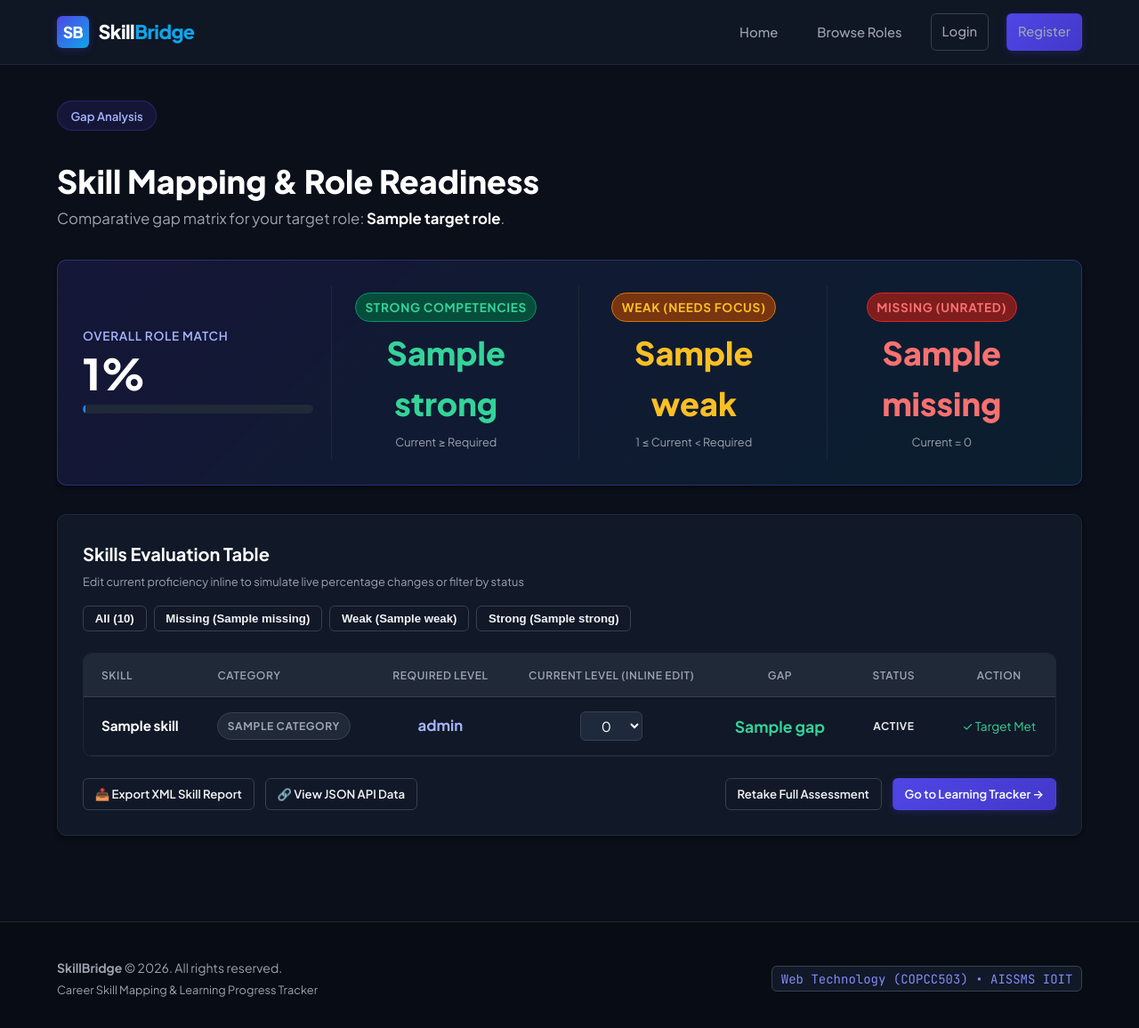
After one commit to Dev-43/WT_Mini_Project, a Django app: template core/templates/core/result.html in a window 1280 px wide. The commit adds this page. Shown: the whole page at 89% size. Run offline with Django 3.2, Linux system fonts and the light colour scheme; the template is opened without the code that fills it: most values are stand-ins (such as "Sample title", 1, 10 or a date in 2020).

Commit message:
Step 8: Implement skill mapping gap calculation logic and interactive result matrix

```diff
--- a/core/static/core/css/style.css
+++ b/core/static/core/css/style.css
@@ -488,13 +488,23 @@ main.site-main {
   margin-bottom: 1.25rem;
   background: linear-gradient(135deg, #ffffff 40%, #94a3b8 100%);
   -webkit-background-clip: text;
+  background-clip: text;
   -webkit-text-fill-color: transparent;
 }
 
 .hero-title .gradient-text {
   background: linear-gradient(135deg, #818cf8 0%, #38bdf8 100%);
   -webkit-background-clip: text;
+  background-clip: text;
   -webkit-text-fill-color: transparent;
+}
+
+.gap-positive {
+  color: #f87171;
+}
+
+.gap-zero {
+  color: #34d399;
 }
 
 .hero-subtitle {
--- /dev/null
+++ b/core/templates/core/result.html
@@ -0,0 +1,275 @@
+{% extends 'master.html' %}
+
+{% block title %}Skill Mapping & Gap Analysis - SkillBridge{% endblock %}
+
+{% block content %}
+<div style="margin-bottom: 2rem;">
+  <span class="hero-tag">Gap Analysis</span>
+  <h1 style="font-size: 2.25rem; font-weight: 800; color: #fff; margin-top: 0.5rem;">Skill Mapping & Role Readiness</h1>
+  <p style="color: var(--text-muted); font-size: 1.05rem; max-width: 750px;">
+    Comparative gap matrix for your target role: <strong style="color: #fff;">{{ data.target_role.name }}</strong>.
+  </p>
+</div>
+
+<!-- Match Overview Banner -->
+<div class="card" style="margin-bottom: 2rem; background: linear-gradient(135deg, rgba(79, 70, 229, 0.15), rgba(14, 165, 233, 0.1)); border-color: rgba(99, 102, 241, 0.3);">
+  <div class="grid-4" style="align-items: center;">
+    <div>
+      <span style="font-size: 0.85rem; color: #a5b4fc; text-transform: uppercase; letter-spacing: 0.05em; font-weight: 600;">Overall Role Match</span>
+      <div style="font-size: 3rem; font-weight: 800; color: #fff; line-height: 1.1; margin-top: 0.25rem;">
+        <span id="live-match-percentage">{{ data.match_percentage }}</span>%
+      </div>
+      <div class="progress-bar-container" style="height: 10px; margin-top: 0.5rem;">
+        <div class="progress-bar-fill" id="live-match-progress-bar" data-percentage="{{ data.match_percentage }}"></div>
+      </div>
+    </div>
+
+    <div style="text-align: center; border-left: 1px solid var(--border-light); padding: 0.5rem 1rem;">
+      <span class="badge badge-strong" style="font-size: 0.85rem;">Strong Competencies</span>
+      <div style="font-size: 2.25rem; font-weight: 800; color: #34d399; margin-top: 0.35rem;" id="count-strong">
+        {{ data.counts.strong }}
+      </div>
+      <span style="font-size: 0.8rem; color: var(--text-muted);">Current &ge; Required</span>
+    </div>
+
+    <div style="text-align: center; border-left: 1px solid var(--border-light); padding: 0.5rem 1rem;">
+      <span class="badge badge-weak" style="font-size: 0.85rem;">Weak (Needs Focus)</span>
+      <div style="font-size: 2.25rem; font-weight: 800; color: #fbbf24; margin-top: 0.35rem;" id="count-weak">
+        {{ data.counts.weak }}
+      </div>
+      <span style="font-size: 0.8rem; color: var(--text-muted);">1 &le; Current &lt; Required</span>
+    </div>
+
+    <div style="text-align: center; border-left: 1px solid var(--border-light); padding: 0.5rem 1rem;">
+      <span class="badge badge-missing" style="font-size: 0.85rem;">Missing (Unrated)</span>
+      <div style="font-size: 2.25rem; font-weight: 800; color: #f87171; margin-top: 0.35rem;" id="count-missing">
+        {{ data.counts.missing }}
+      </div>
+      <span style="font-size: 0.8rem; color: var(--text-muted);">Current = 0</span>
+    </div>
+  </div>
+</div>
+
+<!-- Controls and Filter Bar -->
+<div class="card" style="margin-bottom: 2rem;">
+  <div style="display: flex; align-items: center; justify-content: space-between; flex-wrap: wrap; gap: 1rem; margin-bottom: 1.5rem;">
+    <div>
+      <h2 class="card-title" style="margin-bottom: 0.25rem;">Skills Evaluation Table</h2>
+      <p class="form-help">Edit current proficiency inline to simulate live percentage changes or filter by status</p>
+    </div>
+
+    <!-- Filter Buttons (JS Live Filter without page reload) -->
+    <div style="display: flex; gap: 0.5rem; flex-wrap: wrap;" id="filter-buttons-group">
+      <button type="button" class="btn btn-secondary btn-sm active-filter" data-filter="all" id="filter-all">
+        All ({{ data.counts.total }})
+      </button>
+      <button type="button" class="btn btn-secondary btn-sm" data-filter="Missing" id="filter-missing">
+        Missing ({{ data.counts.missing }})
+      </button>
+      <button type="button" class="btn btn-secondary btn-sm" data-filter="Weak" id="filter-weak">
+        Weak ({{ data.counts.weak }})
+      </button>
+      <button type="button" class="btn btn-secondary btn-sm" data-filter="Strong" id="filter-strong">
+        Strong ({{ data.counts.strong }})
+      </button>
+    </div>
+  </div>
+
+  <div class="table-responsive">
+    <table class="data-table" id="result-table">
+      <thead>
+        <tr>
+          <th>Skill</th>
+          <th>Category</th>
+          <th style="text-align: center;">Required Level</th>
+          <th style="text-align: center;">Current Level (Inline Edit)</th>
+          <th style="text-align: center;">Gap</th>
+          <th style="text-align: center;">Status</th>
+          <th style="text-align: center;">Action</th>
+        </tr>
+      </thead>
+      <tbody id="result-tbody">
+        {% for s in data.skills %}
+          <tr class="result-row" data-status="{{ s.status }}" data-skill-id="{{ s.skill.id }}" data-required="{{ s.required_level }}">
+            <td>
+              <strong style="color: #fff; font-size: 0.95rem;">{{ s.skill.name }}</strong>
+            </td>
+            <td>
+              <span class="badge badge-neutral">{{ s.skill.category }}</span>
+            </td>
+            <td style="text-align: center;">
+              <span style="font-weight: 700; color: #a5b4fc; font-size: 1.05rem;">
+                {{ s.required_level }}
+              </span>
+            </td>
+            <td style="text-align: center;">
+              <div style="display: inline-flex; align-items: center; gap: 0.5rem;">
+                <select class="form-control inline-level-select" style="width: 70px; padding: 0.3rem 0.5rem; text-align: center;" data-skill-id="{{ s.skill.id }}" data-required="{{ s.required_level }}">
+                  {% for lvl in "012345" %}
+                    <option value="{{ lvl }}" {% if s.current_level|slugify == lvl %}selected{% endif %}>
+                      {{ lvl }}
+                    </option>
+                  {% endfor %}
+                </select>
+              </div>
+            </td>
+            <td style="text-align: center;">
+              <strong class="cell-gap {% if s.gap > 0 %}gap-positive{% else %}gap-zero{% endif %}" style="font-size: 1.1rem;">
+                {{ s.gap }}
+              </strong>
+            </td>
+            <td style="text-align: center;">
+              <span class="badge {{ s.badge_class }} cell-status">
+                {{ s.status }}
+              </span>
+            </td>
+            <td style="text-align: center;">
+              {% if s.gap > 0 %}
+                <a href="{% url 'tracker' %}#skill-{{ s.skill.id }}" class="btn btn-secondary btn-sm" style="font-size: 0.8rem; padding: 0.25rem 0.6rem;">
+                  Study Resources &rarr;
+                </a>
+              {% else %}
+                <span style="color: #34d399; font-size: 0.85rem;">&#10003; Target Met</span>
+              {% endif %}
+            </td>
+          </tr>
+        {% empty %}
+          <tr>
+            <td colspan="7" style="text-align: center; color: var(--text-muted); padding: 3rem;">
+              No skill assessment records found. <a href="{% url 'assessment' %}" style="color: var(--secondary);">Take the assessment now</a>.
+            </td>
+          </tr>
+        {% endfor %}
+      </tbody>
+    </table>
+  </div>
+
+  <div style="display: flex; justify-content: space-between; align-items: center; margin-top: 1.5rem; flex-wrap: wrap; gap: 1rem;">
+    <div style="display: flex; gap: 0.75rem;">
+      <a href="{% url 'export_xml' %}" class="btn btn-secondary btn-sm" id="btn-export-xml">
+        📥 Export XML Skill Report
+      </a>
+      <a href="{% url 'api_result' %}" target="_blank" class="btn btn-secondary btn-sm">
+        🔗 View JSON API Data
+      </a>
+    </div>
+
+    <div style="display: flex; gap: 0.75rem;">
+      <a href="{% url 'assessment' %}" class="btn btn-secondary btn-sm">Retake Full Assessment</a>
+      <a href="{% url 'tracker' %}" class="btn btn-primary btn-sm">Go to Learning Tracker &rarr;</a>
+    </div>
+  </div>
+</div>
+{% endblock %}
+
+{% block extra_js %}
+<script>
+  // Initialize match percentage bar width from data attribute
+  const initialBar = document.getElementById('live-match-progress-bar');
+  if (initialBar && initialBar.dataset.percentage) {
+    initialBar.style.width = initialBar.dataset.percentage + '%';
+  }
+
+  // Step 11 pass: Live filtering without reload and live match percentage recalculation
+  const filterButtons = document.querySelectorAll('#filter-buttons-group button');
+  const rows = document.querySelectorAll('.result-row');
+
+  filterButtons.forEach(btn => {
+    btn.addEventListener('click', () => {
+      filterButtons.forEach(b => b.classList.remove('active-filter', 'btn-primary'));
+      btn.classList.add('active-filter');
+
+      const filter = btn.getAttribute('data-filter');
+      rows.forEach(row => {
+        const rowStatus = row.getAttribute('data-status');
+        if (filter === 'all' || rowStatus === filter) {
+          row.style.display = '';
+        } else {
+          row.style.display = 'none';
+        }
+      });
+    });
+  });
+
+  // Live Inline Rating Edit & Dynamic Match Recalculation (using CSRF & AJAX or client DOM)
+  const inlineSelects = document.querySelectorAll('.inline-level-select');
+  inlineSelects.forEach(select => {
+    select.addEventListener('change', () => {
+      recalculateLiveStats();
+
+      // Send background update to persist the inline rating change
+      const skillId = select.getAttribute('data-skill-id');
+      const newLevel = select.value;
+
+      const formData = new FormData();
+      formData.append('skill_id', skillId);
+      formData.append('rating_' + skillId, newLevel);
+      formData.append('csrfmiddlewaretoken', '{{ csrf_token }}');
+
+      fetch("{% url 'assessment' %}", {
+        method: 'POST',
+        body: formData,
+        headers: { 'X-Requested-With': 'XMLHttpRequest' }
+      }).catch(err => console.error('Inline update failed:', err));
+    });
+  });
+
+  function recalculateLiveStats() {
+    let totalRequired = 0;
+    let totalAchieved = 0;
+    let strongCount = 0;
+    let weakCount = 0;
+    let missingCount = 0;
+
+    rows.forEach(row => {
+      const req = parseInt(row.getAttribute('data-required'), 10);
+      const select = row.querySelector('.inline-level-select');
+      const cur = parseInt(select.value, 10);
+      const gap = Math.max(0, req - cur);
+
+      totalRequired += req;
+      totalAchieved += Math.min(cur, req);
+
+      const gapCell = row.querySelector('.cell-gap');
+      const statusCell = row.querySelector('.cell-status');
+
+      gapCell.textContent = gap;
+      gapCell.style.color = gap > 0 ? '#f87171' : '#34d399';
+
+      let newStatus = 'Missing';
+      let newBadgeClass = 'badge-missing';
+
+      if (cur >= req) {
+        newStatus = 'Strong';
+        newBadgeClass = 'badge-strong';
+        strongCount++;
+      } else if (cur >= 1) {
+        newStatus = 'Weak';
+        newBadgeClass = 'badge-weak';
+        weakCount++;
+      } else {
+        missingCount++;
+      }
+
+      row.setAttribute('data-status', newStatus);
+      statusCell.textContent = newStatus;
+      statusCell.className = 'badge ' + newBadgeClass + ' cell-status';
+    });
+
+    const newPercentage = totalRequired > 0 ? (totalAchieved / totalRequired * 100).toFixed(1) : 0;
+    const percentageEl = document.getElementById('live-match-percentage');
+    const progressBar = document.getElementById('live-match-progress-bar');
+
+    if (percentageEl) percentageEl.textContent = newPercentage;
+    if (progressBar) progressBar.style.width = newPercentage + '%';
+
+    const cStrong = document.getElementById('count-strong');
+    const cWeak = document.getElementById('count-weak');
+    const cMissing = document.getElementById('count-missing');
+
+    if (cStrong) cStrong.textContent = strongCount;
+    if (cWeak) cWeak.textContent = weakCount;
+    if (cMissing) cMissing.textContent = missingCount;
+  }
+</script>
+{% endblock %}
```
Also changed, not shown: core/services.py (added, +106 -0 lines), core/views.py (+9 -1 lines).
